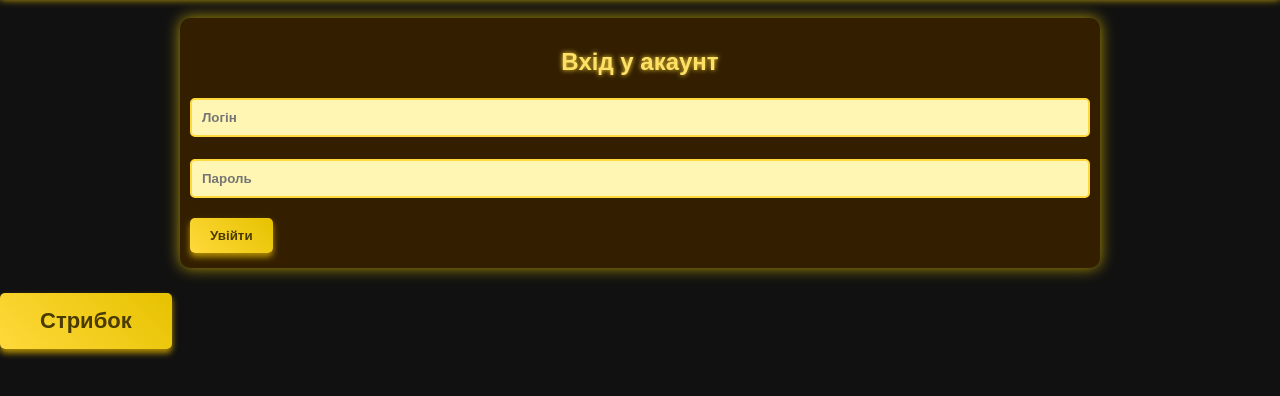
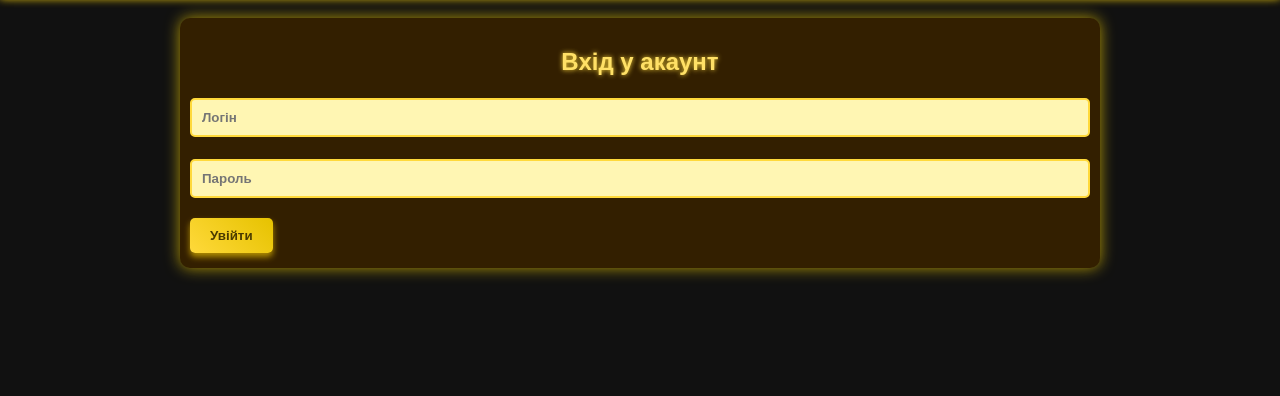
Before and after one commit to Usernameposhalko12/KAZINONICUS, a plain HTML site: page index.html in a window 1280 px wide. Shown: the part 322-718 px from the top of the page. Drawn offline with Linux system fonts and the light colour scheme.

Commit message:
Update index.html

```diff
--- a/index.html
+++ b/index.html
@@ -43,8 +43,6 @@
 
   <div id="app"></div>
 
-<button id="jumpBtn" type="button" style="font-size:22px; padding:15px 40px;">Стрибок</button>
-
   <script src="script.js"></script>
 </body>
 </html>
```
